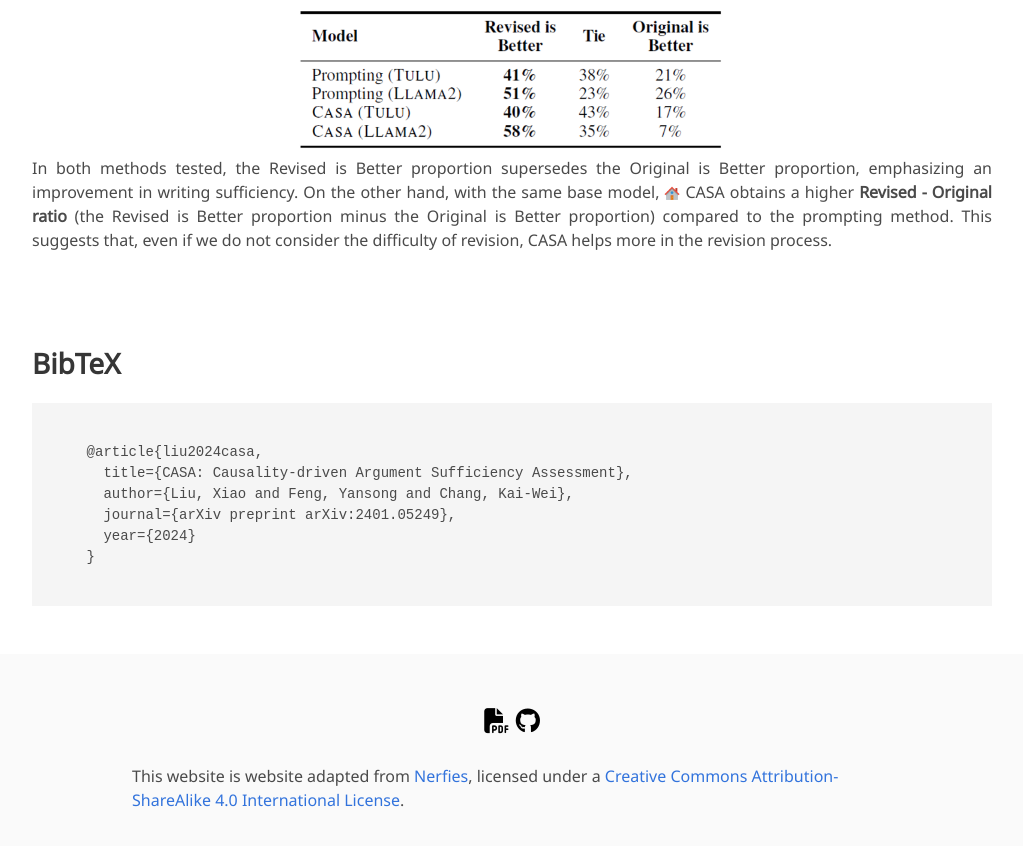
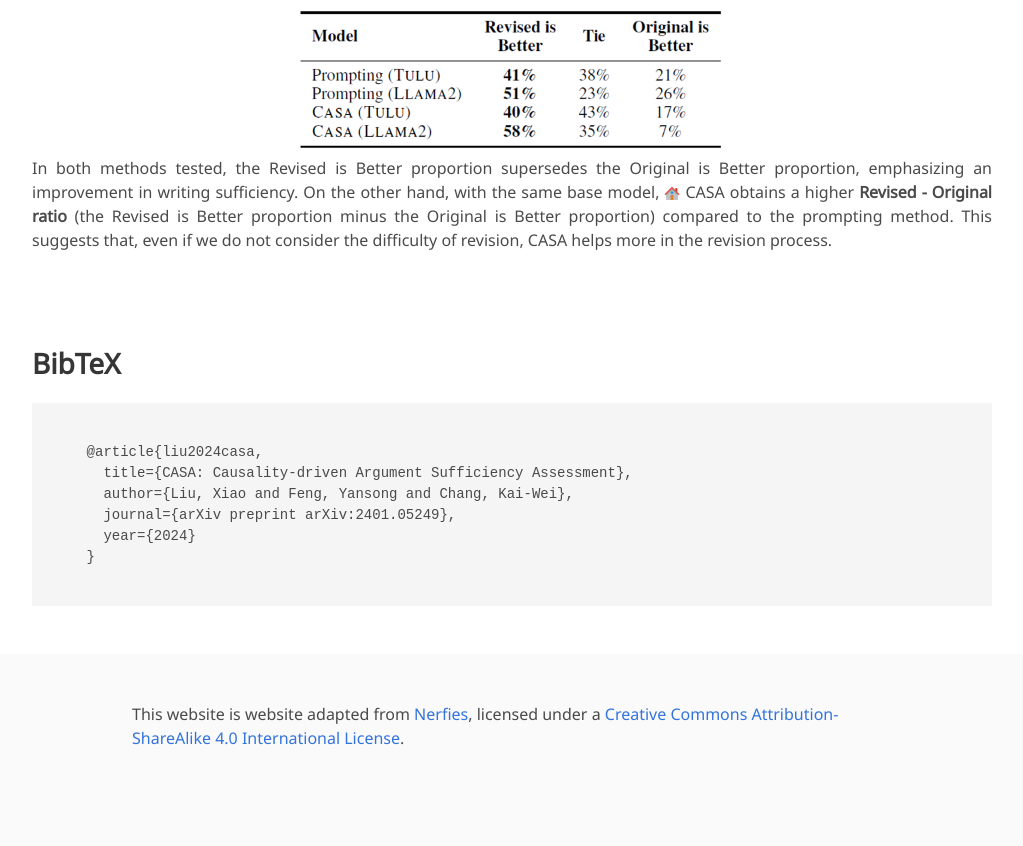
Before and after one commit to xxxiaol/CASA, a plain HTML site: page docs/index.html in a window 1280 px wide. Shown: the part 5362-6208 px from the top of the page, without its empty margins (128-1151 px from the left). Drawn offline with nearby package versions, Linux system fonts and the light colour scheme; some icons are missing; a web font is replaced by a local one.

Commit message:
Update webpage

```diff
--- a/docs/index.html
+++ b/docs/index.html
@@ -279,15 +279,6 @@
 
 <footer class="footer">
   <div class="container">
-    <div class="content has-text-centered">
-      <a class="icon-link"
-         href="./static/videos/nerfies_paper.pdf">
-        <i class="fas fa-file-pdf"></i>
-      </a>
-      <a class="icon-link" href="https://github.com/keunhong" class="external-link" disabled>
-        <i class="fab fa-github"></i>
-      </a>
-    </div>
     <div class="columns is-centered">
       <div class="column is-8">
         <div class="content">
--- a/docs/static/css/index.css
+++ b/docs/static/css/index.css
@@ -12,12 +12,6 @@ body {
     margin-top: 5px;
     margin-bottom: 5px;
 }
-
-.mathvista {
-  font-variant: small-caps;
-  font-weight: bold;
-}
-
 
 .teaser .hero-body {
   padding-top: 0;
```
